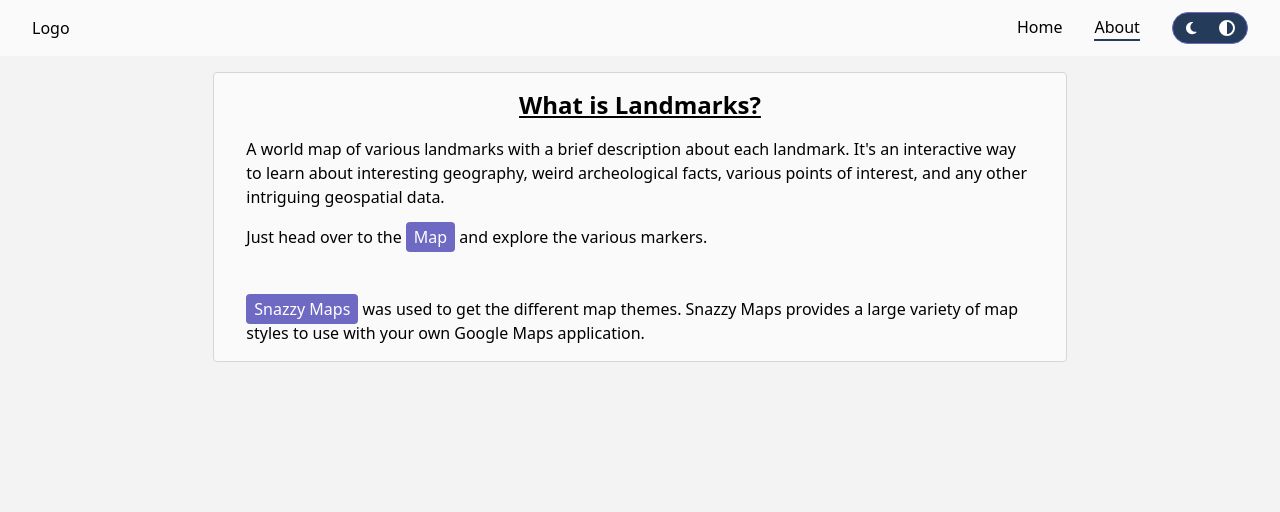
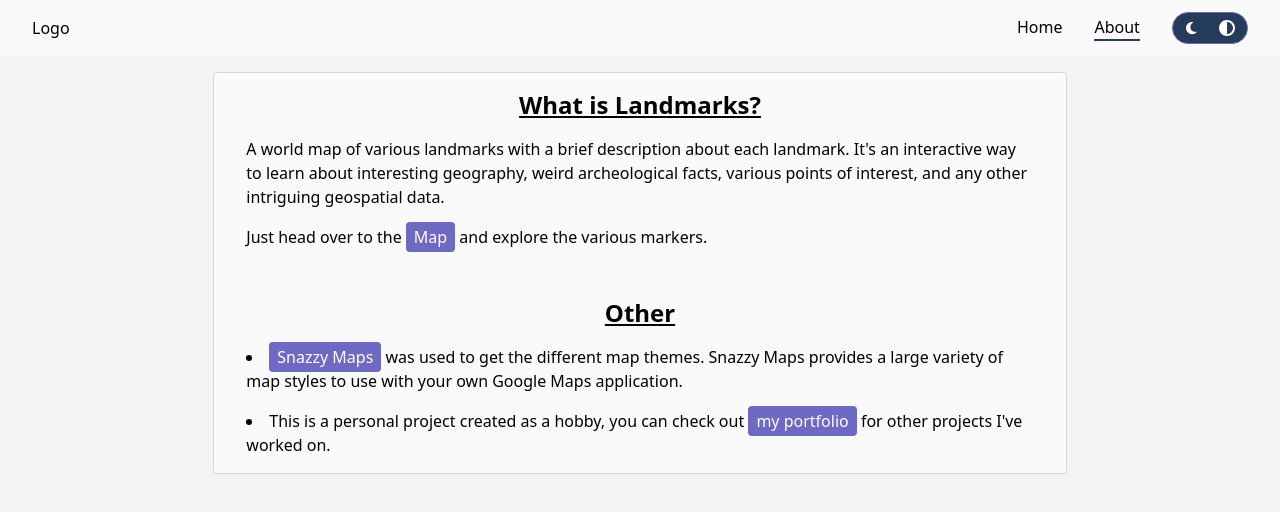
Before and after one commit to siobe34/landmarks, a Next.js app: page /about in a window 1280 px wide. Shown: the top 512 px of the page. Built offline with nearby package versions, Linux system fonts and the light colour scheme.

Commit message:
populated About page

```diff
--- a/pages/about/index.tsx
+++ b/pages/about/index.tsx
@@ -28,13 +28,21 @@ export default function About() {
                     </p>
                 </article>
                 <article className='flex flex-col gap-4'>
-                    <p>
+                    <h2 className='flex self-center text-2xl font-bold underline'>Other</h2>
+                    <li>
                         <a href='https://snazzymaps.com/' className={linkUtils}>
                             Snazzy Maps
                         </a>{" "}
                         was used to get the different map themes. Snazzy Maps provides a large variety of map styles to use with your own Google Maps
                         application.
-                    </p>
+                    </li>
+                    <li>
+                        This is a personal project created as a hobby, you can check out{" "}
+                        <a href='https://ibadrashid.vercel.app' className={linkUtils}>
+                            my portfolio
+                        </a>{" "}
+                        for other projects I've worked on.
+                    </li>
                 </article>
             </PageSection>
         </>
```
